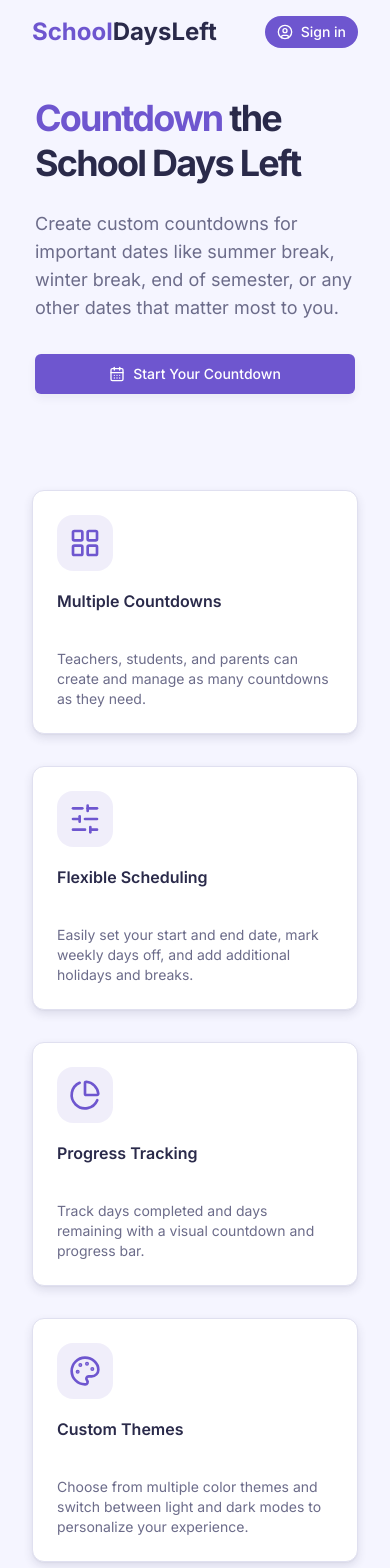
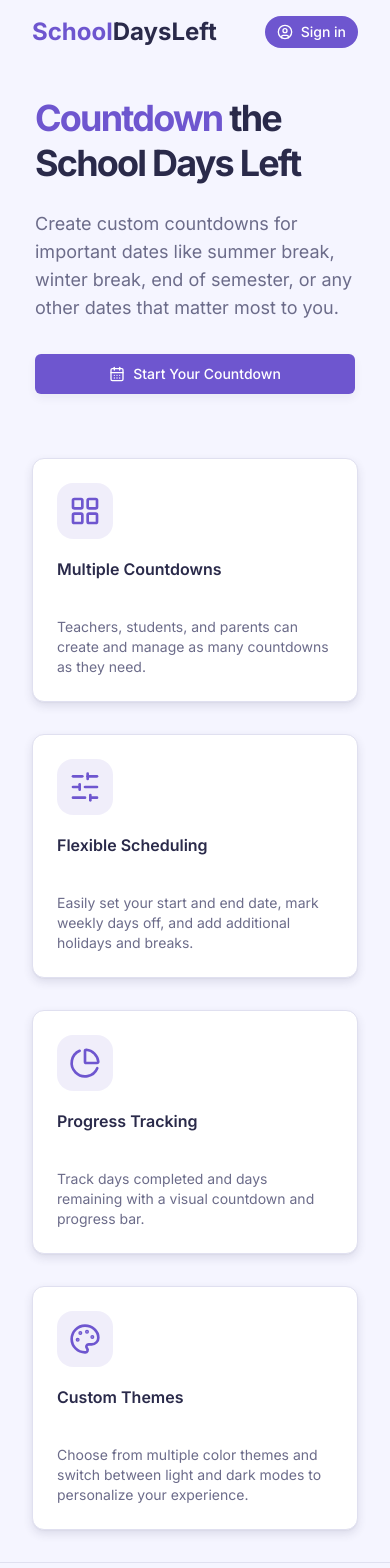
Before and after one commit to MichaelFrieze/schooldaysleft, a Next.js app: page / in a window 390 px wide. Shown: the top 1568 px of the page. Built offline with nearby package versions, Linux system fonts and the light colour scheme; a web font is replaced by a local one.

Commit message:
fix: there is too much spacing between hero and feature cards on the landing page

```diff
--- a/src/modules/landing/ui/components/landing-content.tsx
+++ b/src/modules/landing/ui/components/landing-content.tsx
@@ -116,7 +116,7 @@ export const LandingContent = () => {
       </section>
 
       {/* Features Section */}
-      <section className="mx-auto py-16 sm:py-24">
+      <section className="mx-auto py-8 lg:py-24">
         <div className="grid grid-cols-1 gap-8 sm:grid-cols-2 lg:grid-cols-4">
           <Card className="flex flex-col">
             <CardHeader className="pb-4">
```
Also changed, not shown: 1 other file (tests, documents, lock files or other folders).
